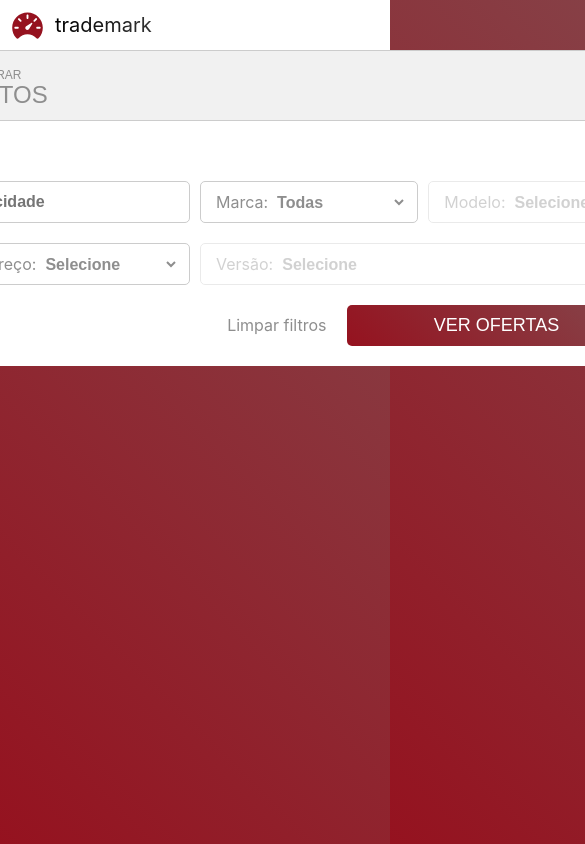
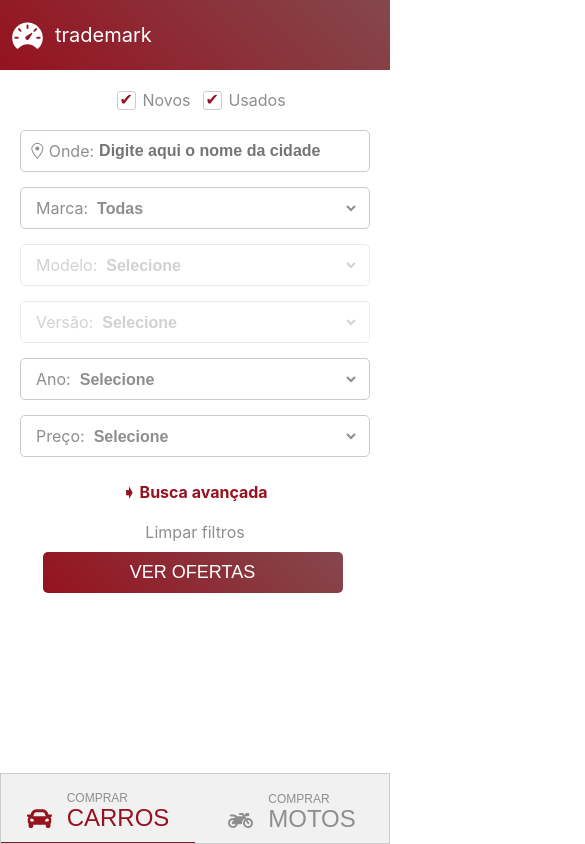
Before and after one commit to raphael-ferreira/responsive-form, a React (Vite) app: page /shop in a window 390 px wide. Shown: the top 844 px of the page, 585 px wide, since content can reach past the window. Built offline with nearby package versions, Linux system fonts and the light colour scheme.

Commit message:
feat: created responsive layout

```diff
--- a/src/components/Header/styles.ts
+++ b/src/components/Header/styles.ts
@@ -4,7 +4,7 @@ import { IoIosSpeedometer } from 'react-icons/io'
 
 export const Container = styled.div`
 	width: 100vw;
-	height: 50px;
+	height: 70px;
 
 	background: var(--white-color);
 
@@ -35,7 +35,25 @@ export const Container = styled.div`
 			-webkit-text-fill-color: transparent;
 
 			cursor: pointer;
+
+			@media (max-width: 600px) {
+				color: var(--white-color);
+
+				background: transparent;
+				background-clip: unset;
+				-webkit-text-fill-color: unset;
+			}
 		}
+	}
+
+	@media (max-width: 600px) {
+		background-image: linear-gradient(
+			45deg,
+			var(--red-color),
+			var(--red-hover-color)
+		);
+
+		color: var(--white-color);
 	}
 `
 
@@ -46,4 +64,8 @@ export const Logo = styled(IoIosSpeedometer)`
 	width: 35px;
 
 	cursor: pointer;
+
+	@media (max-width: 600px) {
+		fill: var(--white-color);
+	}
 `
--- a/src/components/Tabs/styles.ts
+++ b/src/components/Tabs/styles.ts
@@ -4,11 +4,21 @@ export const TabsContainer = styled.div`
 	overflow: hidden;
 	border: 1px solid #ccc;
 	background-color: #f1f1f1;
+
+	display: flex;
+	flex-direction: row;
+
+	@media (max-width: 600px) {
+		justify-content: space-between;
+
+		position: fixed;
+		bottom: 0;
+		width: 100%;
+	}
 `
 
 export const TabContainer = styled.button<{ active: boolean }>`
 	background-color: inherit;
-	float: left;
 	border: none;
 	outline: none;
 	cursor: pointer;
@@ -53,11 +63,15 @@ export const TabContainer = styled.button<{ active: boolean }>`
 
 			:nth-child(2) {
 				font-size: 24px;
-				line-height: 20px;
 
 				display: block;
 				text-transform: uppercase;
 			}
 		}
 	}
+
+	@media (max-width: 600px) {
+		justify-content: center;
+		width: 100%;
+	}
 `
--- a/src/pages/Shop/index.tsx
+++ b/src/pages/Shop/index.tsx
@@ -202,7 +202,7 @@ export const Shop: React.FC = () => {
 						{' '}
 						➧ Busca avançada
 					</span>
-					<div className="action">
+					<div className="ButtonsContainer">
 						<span id="ClearButton" onClick={handleClearFilterClick}>
 							Limpar filtros
 						</span>
--- a/src/pages/Shop/styles.ts
+++ b/src/pages/Shop/styles.ts
@@ -7,6 +7,11 @@ export const Container = styled.div`
 	width: 933px;
 
 	background: var(--white-color);
+
+	@media (max-width: 600px) {
+		width: 100vw;
+		height: 100vh;
+	}
 `
 
 export const CarIcon = styled(FaCar)`
@@ -43,8 +48,13 @@ export const Row = styled.div`
 		color: var(--red-color);
 
 		cursor: not-allowed;
+
+		@media (max-width: 600px) {
+			margin: 10px 0;
+		}
 	}
 
+	.ButtonsContainer {
 		#ClearButton {
 			margin-right: 20px;
 
@@ -55,6 +65,10 @@ export const Row = styled.div`
 			:hover {
 				color: var(--black-color);
 				text-decoration: underline;
+			}
+
+			@media (max-width: 600px) {
+				margin: 10px 0 10px;
 			}
 		}
 
@@ -85,6 +99,30 @@ export const Row = styled.div`
 				);
 			}
 		}
+
+		@media (max-width: 600px) {
+			display: flex;
+			flex-direction: column;
+			align-items: center;
+		}
+	}
+
+	@media (max-width: 600px) {
+		width: 100%;
+
+		flex-direction: column;
+
+		margin-bottom: 0;
+		padding: 0 20px;
+
+		:first-child {
+			padding: 20px 20px;
+		}
+
+		:nth-child(3) {
+			flex-direction: column-reverse;
+		}
+	}
 `
 
 export const Col = styled.div<{ flex?: boolean }>`
@@ -95,10 +133,25 @@ export const Col = styled.div<{ flex?: boolean }>`
 	> * {
 		margin-right: 10px;
 
+		@media (max-width: 600px) {
+			margin-bottom: 15px;
+		}
+
 		&:last-child {
 			margin: 0px;
+
+			@media (max-width: 600px) {
+			}
 		}
 	}
 
 	${({ flex }) => flex && 'display: flex;'}
+
+	@media (max-width: 600px) {
+		width: 100%;
+
+		flex-direction: column;
+
+		margin-bottom: 15px;
+	}
 `
```
Lines whose indentation alone changed are shown as unchanged.
